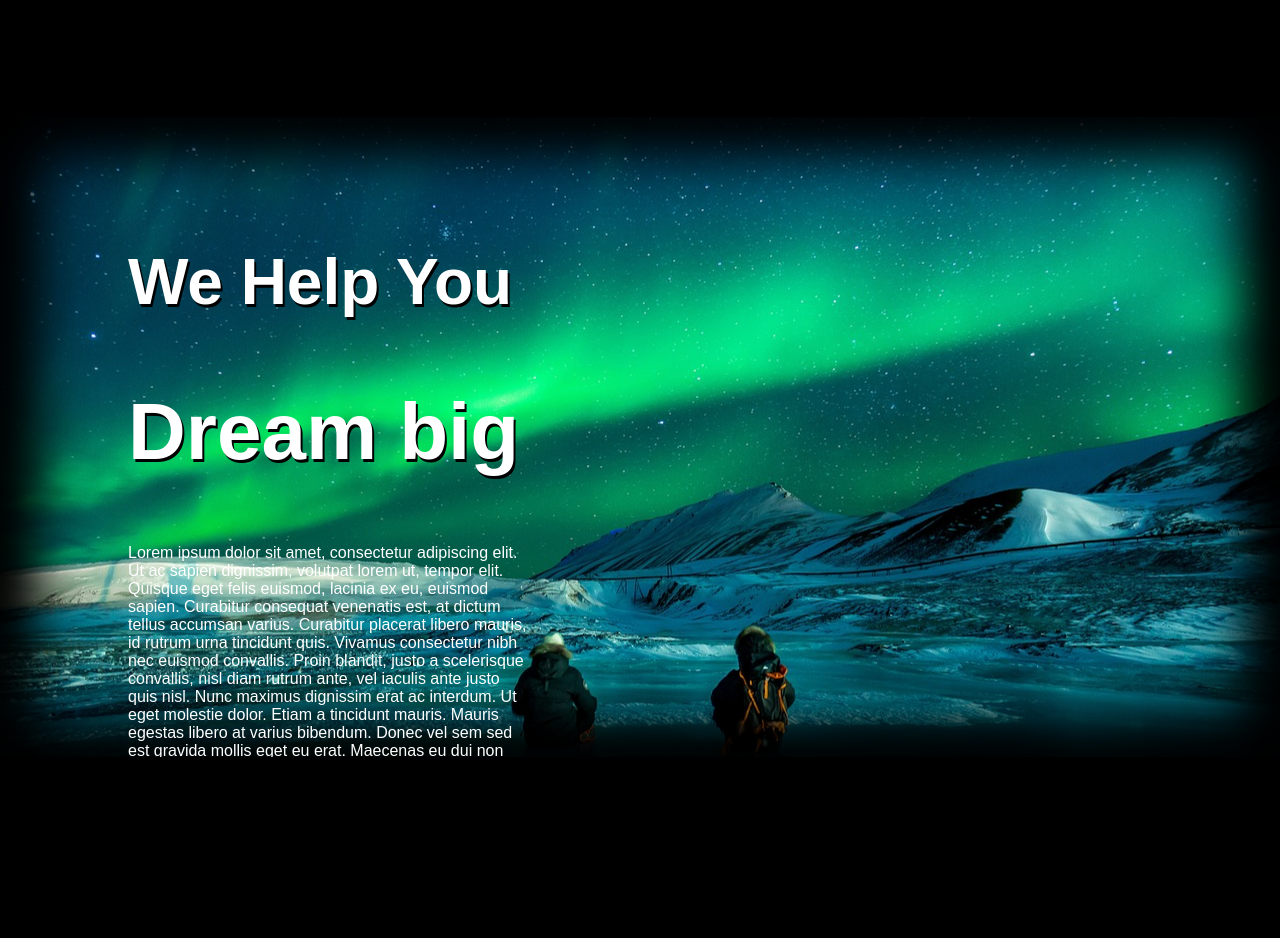
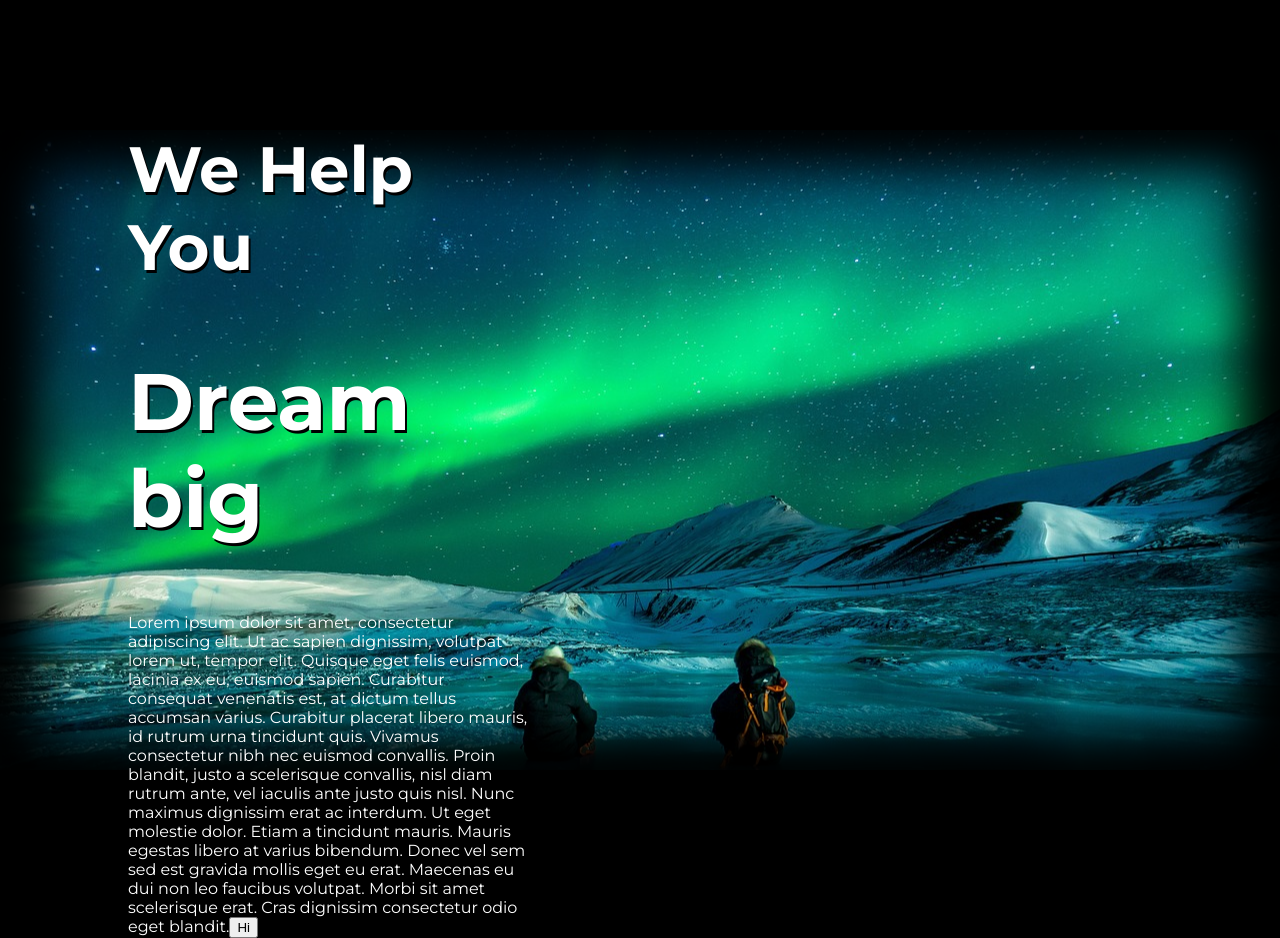
Before and after one commit to gooddaymorgan/travely, a React (Create React App) app: page / in a window 1280 px wide. Shown: the part 1260-2198 px from the top of the page. Before the commit the page ends 2017 px from the top, so only its background shows below. Built offline with nearby package versions, Linux system fonts and the light colour scheme.

Commit message:
CSS changes + Imported Fonts
-imported font
-changed minor css
-removed overflow

```diff
--- a/src/App.css
+++ b/src/App.css
@@ -1,8 +1,11 @@
+@import url('https://fonts.googleapis.com/css2?family=Montserrat:wght@100;200;300;400;500;600;700;800;900&display=swap');
+
 body {
   margin: 0;
   padding: 0;
-  font-family: Arial, Helvetica, sans-serif;
+  font-family: 'Montserrat', sans-serif;
   background-color: #000000;
+
 }
 
 header {
@@ -79,17 +82,17 @@
   background: url('./assests/hero.jpg');
   width: 100%;
   height: 80vh;
-  overflow: hidden;
   background-position: center;
   background-repeat: no-repeat;
   background-size: cover;
   position: relative;
   box-shadow: inset 0px 0px 50px 40px #000000;
+  margin-bottom: 10px;
 }
 
 .about-inner {
   color: white;
-  margin: 10% 0 0 10%;
+  margin: 10% 10% 0 10%;
   max-width: 400px;
 }
 
--- a/src/components/About.js
+++ b/src/components/About.js
@@ -18,6 +18,8 @@
                 Donec vel sem sed est gravida mollis eget eu erat.
                 Maecenas eu dui non leo faucibus volutpat. Morbi sit amet scelerisque erat.
                 Cras dignissim consectetur odio eget blandit.
+
+                <button>Hi</button>
             </p>
         </div>
     </div>
```
